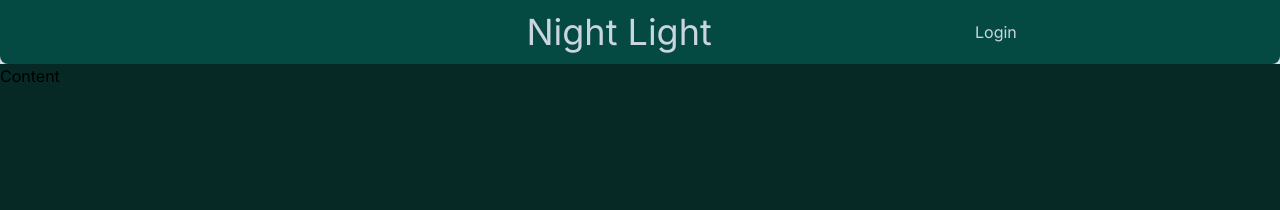
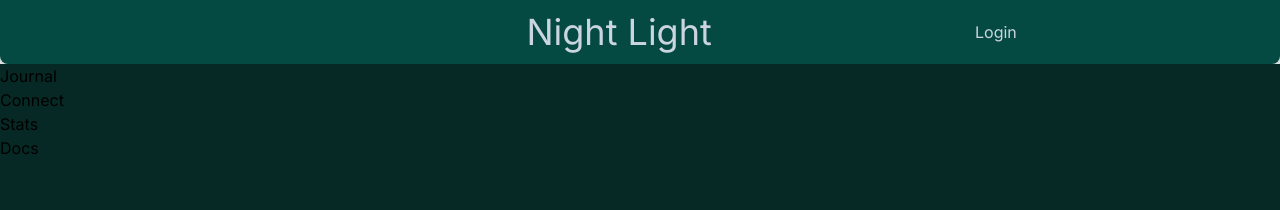
Before and after one commit to LeifCastle/NightLight, a Next.js app: page / in a window 1280 px wide. Shown: the top 210 px of the page. Built offline with nearby package versions, Linux system fonts and the light colour scheme.

Commit message:
feat: basic routing

```diff
--- a/package.json
+++ b/package.json
@@ -12,6 +12,7 @@
     "autoprefixer": "10.4.14",
     "eslint": "8.44.0",
     "eslint-config-next": "13.4.7",
+    "express": "^4.18.2",
     "next": "13.4.7",
     "postcss": "8.4.24",
     "react": "18.2.0",
--- /dev/null
+++ b/src/app/connect/page.js
@@ -0,0 +1,10 @@
+import Link from "next/link";
+
+export default function Connect() {
+  return (
+    <>
+      <p>Connect</p>
+      <Link href="/">Home</Link>
+    </>
+  );
+}
--- /dev/null
+++ b/src/app/docs/page.js
@@ -0,0 +1,10 @@
+import Link from "next/link";
+
+export default function Docs() {
+  return (
+    <>
+      <p>Docs</p>
+      <Link href="/">Home</Link>
+    </>
+  );
+}
--- /dev/null
+++ b/src/app/journal/page.js
@@ -0,0 +1,10 @@
+import Link from "next/link";
+
+export default function Journal() {
+  return (
+    <>
+      <p>Journal</p>
+      <Link href="/">Home</Link>
+    </>
+  );
+}
--- a/src/app/page.js
+++ b/src/app/page.js
@@ -1,12 +1,24 @@
 import Image from "next/image";
 import Header from "./components/Header";
+// import Journal from "./journal/page";
+import Link from "next/link";
+
+const express = require("express");
 
 export default function Home() {
   return (
     <div className="h-screen">
       <Header />
       <main className="bg-Dark1 w-screen h-[92%]">
-        <p>Content</p>
+        <div>
+          <Link href="/journal">Journal</Link>
+          <br />
+          <Link href="/connect">Connect</Link>
+          <br />
+          <Link href="/stats">Stats</Link>
+          <br />
+          <Link href="/docs">Docs</Link>
+        </div>
       </main>
     </div>
   );
--- /dev/null
+++ b/src/app/stats/page.js
@@ -0,0 +1,10 @@
+import Link from "next/link";
+
+export default function Stats() {
+  return (
+    <>
+      <p>Stats</p>
+      <Link href="/">Home</Link>
+    </>
+  );
+}
```
Also changed, not shown: 1 other file (tests, documents, lock files or other folders).
